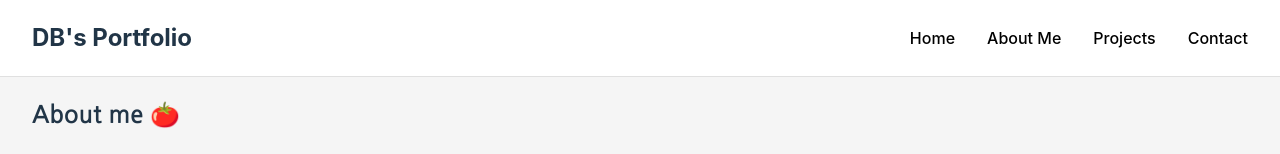
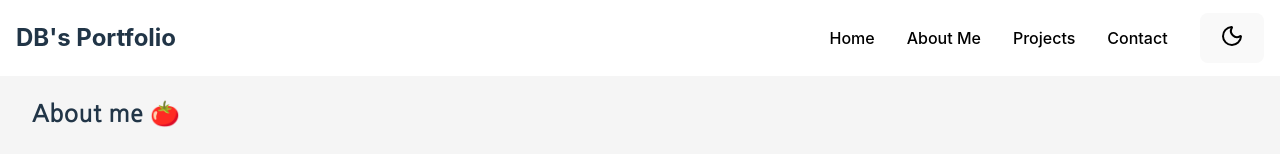
Before and after one commit to Db0111/Portfolio, a React (Vite) app in the folder portfolio/: page /about-me in a window 1280 px wide. Shown: the top 154 px of the page. Built offline with nearby package versions, Linux system fonts and the light colour scheme; a web font is replaced by a local one.

Commit message:
feat: 다크 모드 기능 적용

```diff
--- a/portfolio/src/App.tsx
+++ b/portfolio/src/App.tsx
@@ -5,12 +5,28 @@ import Main from "./pages/MainPage";
 import AboutMe from "./pages/AboutMe";
 import Projects from "./pages/Projects";
 import Contact from "./pages/Contact";
+import { useEffect, useState } from "react";
 
 function App() {
+  const [isDarkMode, setIsDarkMode] = useState(
+    window.matchMedia("(prefers-color-scheme: dark)").matches
+  );
+
+  useEffect(() => {
+    const root = document.documentElement;
+    if (isDarkMode) {
+      root.classList.add("dark");
+    } else {
+      root.classList.remove("dark");
+    }
+  }, [isDarkMode]);
   return (
     <>
       <BrowserRouter>
-        <Header />
+        <Header
+          isDarkMode={isDarkMode}
+          toggleDarkMode={() => setIsDarkMode((prev) => !prev)}
+        />
         <Routes>
           <Route path="/" element={<Main />} />
           <Route path="/about-me" element={<AboutMe />} />
--- a/portfolio/src/components/Header.css
+++ b/portfolio/src/components/Header.css
@@ -3,10 +3,8 @@
   flex-direction: row;
   justify-content: space-between;
   align-items: center;
-  gap: 20rem;
-  padding: 0 2rem;
-  border-bottom: 1px solid #e0e0e0;
   white-space: nowrap;
+  padding: 0 1rem;
 }
 
 .nav-bar {
--- a/portfolio/src/components/Header.tsx
+++ b/portfolio/src/components/Header.tsx
@@ -1,22 +1,32 @@
+import { Moon, Sun } from "lucide-react";
 import "./Header.css";
 import { useNavigate } from "react-router-dom";
 
-const Header = () => {
+const Header = ({
+  isDarkMode,
+  toggleDarkMode,
+}: {
+  isDarkMode: boolean;
+  toggleDarkMode: () => void;
+}) => {
   const navigate = useNavigate();
   const navToHome = () => navigate("/");
   const navToAboutMe = () => navigate("/about-me");
   const navToProjects = () => navigate("/projects");
   const navToContact = () => navigate("/contact");
   return (
-    <div className="header">
+    <header className="header">
       <h2>DB's Portfolio</h2>
       <nav className="nav-bar">
         <a onClick={navToHome}>Home</a>
         <a onClick={navToAboutMe}>About Me</a>
         <a onClick={navToProjects}>Projects</a>
         <a onClick={navToContact}>Contact</a>
+        <button onClick={toggleDarkMode}>
+          {isDarkMode ? <Sun /> : <Moon />}
+        </button>
       </nav>
-    </div>
+    </header>
   );
 };
 
```
